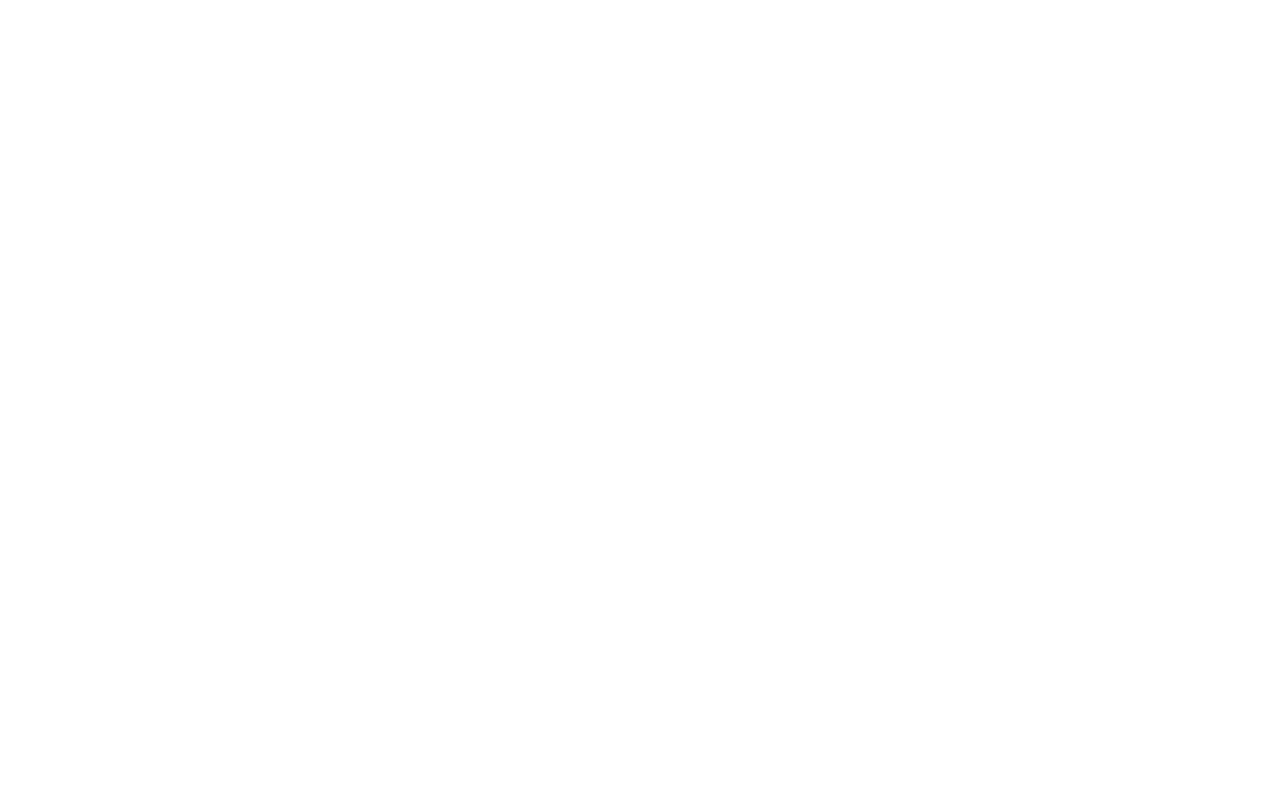
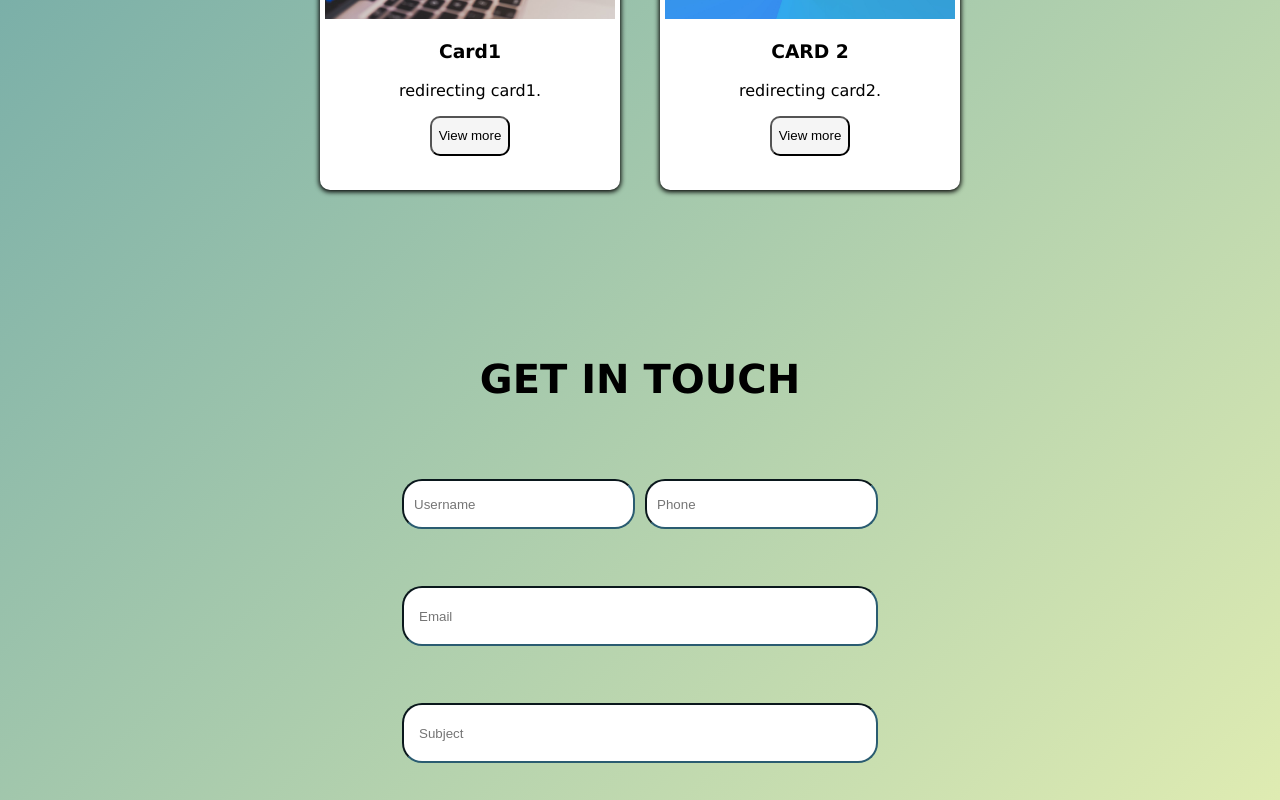
Before and after one commit to Sathwikkd1/portfolio1, a Next.js app: page / in a window 1280 px wide. Shown: the part 2313-3113 px from the top of the page. Before the commit the page ends 1280 px from the top, so only its background shows below. Built offline with nearby package versions, Linux system fonts and the light colour scheme.

Commit message:
Update index.js

```diff
--- a/pages/index.js
+++ b/pages/index.js
@@ -32,7 +32,8 @@
     <Navbar/>
     <Intro/>
     <ScrollButton/>
-
+    <Portfolio/>
+    <Contact/>
     <Footer/>
   </div>
 
```
